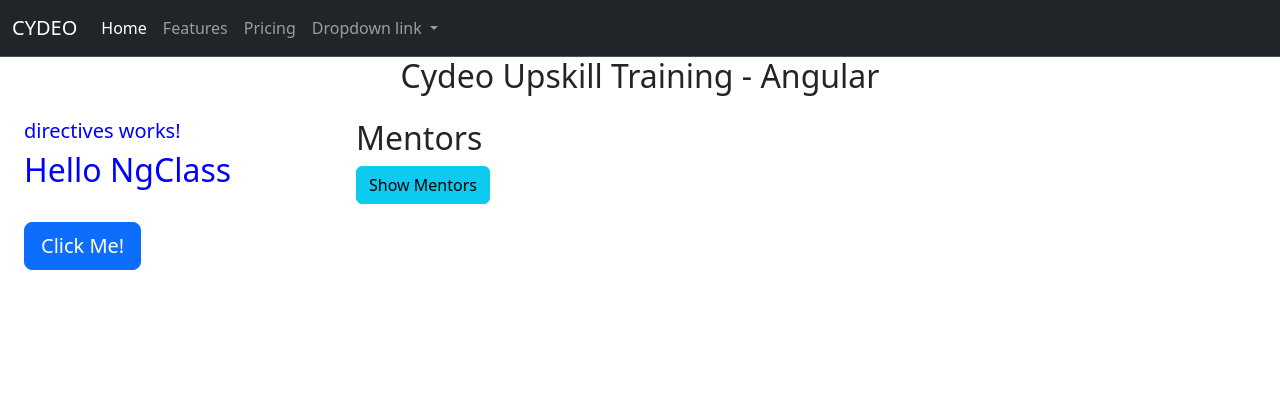
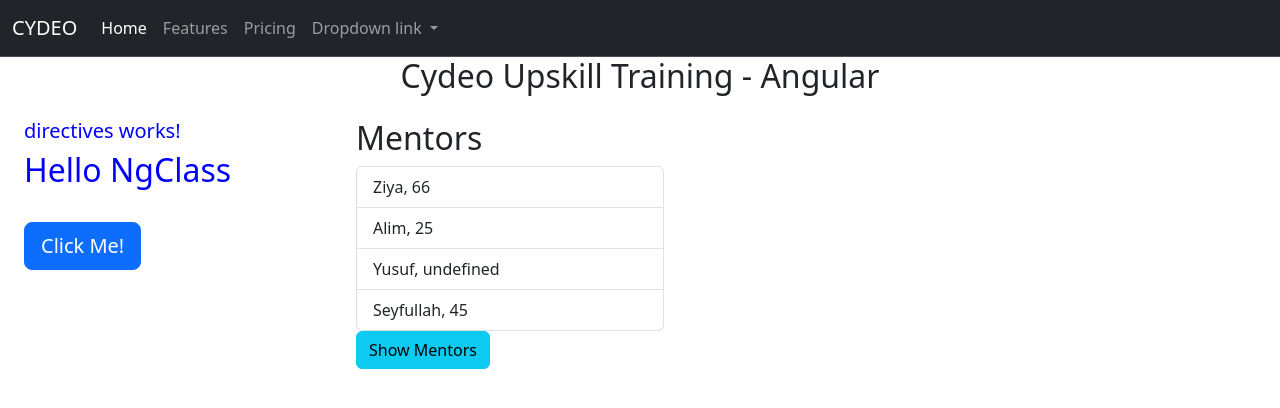
Before and after one commit to koltikin/angular-demo, an Angular app: page / in a window 1280 px wide. Shown: the top 408 px of the page. Built offline with nearby package versions, Linux system fonts and the light colour scheme.

Commit message:
directives

```diff
--- a/src/app/directives/directives.component.html
+++ b/src/app/directives/directives.component.html
@@ -23,6 +23,12 @@
       </li>
     </ul>
 
+    <ul class="list-group" *ngIf="myMentors">
+      <li class="list-group-item" *ngFor="let mentor of myMentors">
+        {{ mentor.name + ", " + mentor.likeCount }}
+      </li>
+    </ul>
+
     <button class="btn btn-info" (click)="showMentor()">
       {{ buttonText }}
     </button>
--- a/src/app/directives/directives.component.ts
+++ b/src/app/directives/directives.component.ts
@@ -1,4 +1,5 @@
 import { Component } from '@angular/core';
+import { Mentor } from '../shared/mentor';
 
 @Component({
   selector: 'app-directives',
@@ -24,4 +25,11 @@
     this.buttonText = "Show Mentors";
     }
   }
+
+  myMentors: Mentor[] = [
+    new Mentor('Ziya',66),
+    new Mentor('Alim',25),
+    new Mentor('Yusuf'),
+    new Mentor('Seyfullah',45)
+  ]
 }
--- /dev/null
+++ b/src/app/shared/mentor.ts
@@ -0,0 +1,6 @@
+export class Mentor {
+    constructor(
+        public name: string,
+        public likeCount?: number
+    ){}
+}
```
Also changed, not shown: 1 other file (tests, documents, lock files or other folders).
